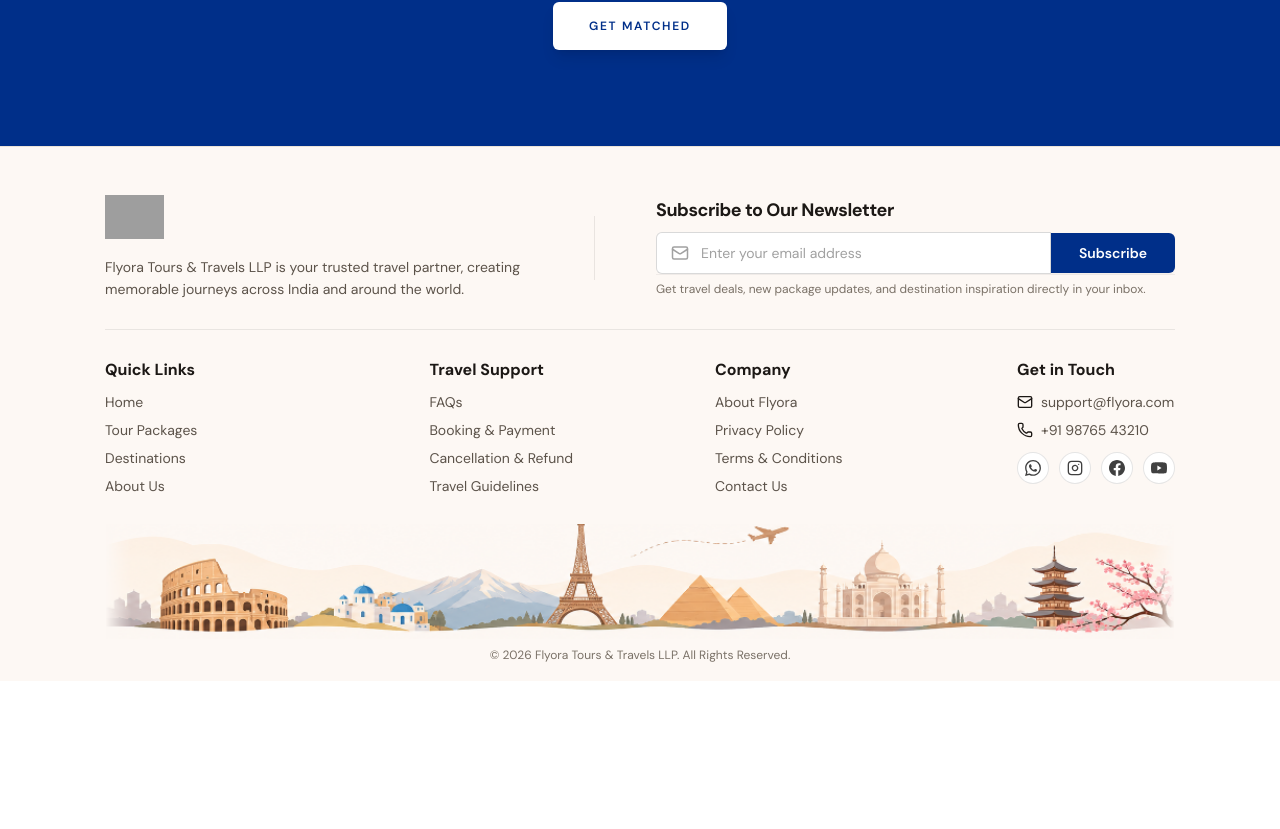
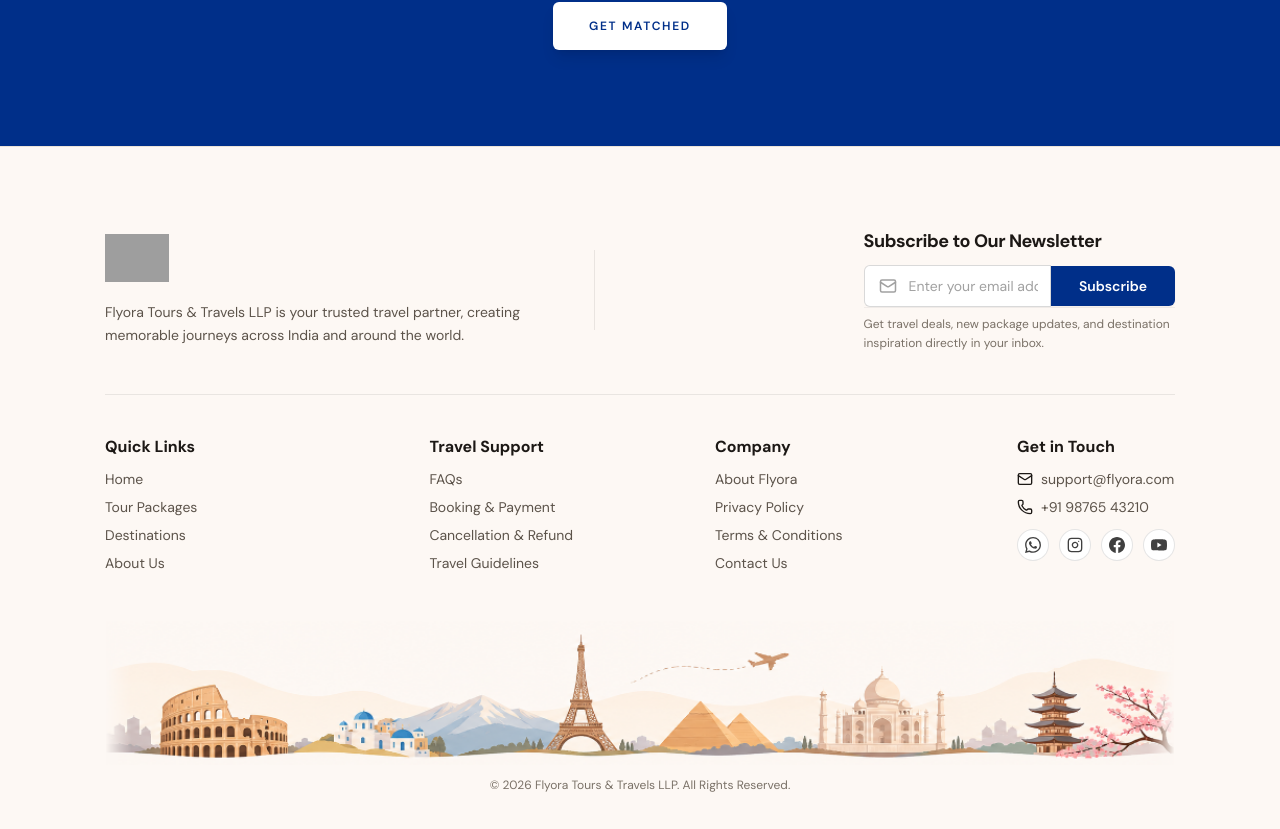
Before and after one commit to ckwebdevelopmentteam/flyora, a Next.js app in the folder apps/web/: page / in a window 1280 px wide. Shown: the part 5827-6656 px from the top of the page. Before the commit the page ends 6508 px from the top, so only its background shows below. Built offline with nearby package versions, Linux system fonts and the light colour scheme; grey boxes are pictures that could not be loaded.

Commit message:
style(footer): expand height by 10vh, restore full landmark illustration, and size newsletter to 60%

```diff
--- a/apps/web/src/components/layout/Footer.tsx
+++ b/apps/web/src/components/layout/Footer.tsx
@@ -76,7 +76,7 @@ export const Footer: React.FC<FooterProps> = ({ className = "" }) => {
 
   return (
     <footer
-      className={`relative z-10 w-full bg-[#FDF8F4] text-[#4A423B] border-t border-[#EBE3D8] pt-8 sm:pt-10 lg:pt-12 pb-3 overflow-hidden ${className}`}
+      className={`relative z-10 w-full bg-[#FDF8F4] text-[#4A423B] border-t border-[#EBE3D8] pt-12 sm:pt-16 lg:pt-20 pb-4 sm:pb-6 overflow-hidden ${className}`}
     >
       {/* Container aligned with Destinations section padding: px-6 sm:px-10 lg:px-[105px] */}
       <div className="w-full px-6 sm:px-10 lg:px-[105px]">
@@ -85,14 +85,14 @@ export const Footer: React.FC<FooterProps> = ({ className = "" }) => {
             =================================================================== */}
         <div className="grid grid-cols-1 lg:grid-cols-12 gap-6 lg:gap-8 items-center">
           {/* Brand Intro Column */}
-          <div className="lg:col-span-5 space-y-2.5">
+          <div className="lg:col-span-5 space-y-3">
             <Link href="/" className="inline-block group">
               <Image
                 src="/flyora-logo.png"
                 alt="Flyora Tours & Travels LLP"
                 width={190}
                 height={58}
-                className="h-9 sm:h-10 md:h-11 w-auto object-contain transition-opacity group-hover:opacity-90"
+                className="h-10 sm:h-11 md:h-12 w-auto object-contain transition-opacity group-hover:opacity-90"
                 priority={false}
               />
             </Link>
@@ -104,16 +104,17 @@ export const Footer: React.FC<FooterProps> = ({ className = "" }) => {
 
           {/* Vertical Divider (Desktop) */}
           <div className="hidden lg:flex lg:col-span-1 justify-center">
-            <div className="h-16 w-px bg-black/[0.08]" />
+            <div className="h-20 w-px bg-black/[0.08]" />
           </div>
 
-          {/* Newsletter Column */}
-          <div className="lg:col-span-6 space-y-2">
+          {/* Newsletter Column - 60% width on desktop aligned to the right edge */}
+          <div className="lg:col-span-6">
+            <div className="w-full lg:w-[60%] lg:ml-auto space-y-2.5">
               <h3 className="font-sans font-bold text-base sm:text-lg text-[#1C1815] tracking-tight">
                 Subscribe to Our Newsletter
               </h3>
 
-            <form onSubmit={handleSubscribe} className="space-y-1.5 w-full">
+              <form onSubmit={handleSubscribe} className="space-y-2 w-full">
                 <div className="flex flex-col sm:flex-row items-stretch sm:items-center w-full shadow-2xs">
                   <div className="relative flex-1 flex items-center bg-white rounded-md sm:rounded-r-none border border-black/15 focus-within:border-[#002f89] focus-within:ring-1 focus-within:ring-[#002f89] transition">
                     <Mail className="w-4.5 h-4.5 text-neutral-400 ml-3.5 shrink-0" />
@@ -148,9 +149,10 @@ export const Footer: React.FC<FooterProps> = ({ className = "" }) => {
               </form>
             </div>
           </div>
+        </div>
 
         {/* Divider Line */}
-        <hr className="border-t border-black/[0.08] my-6 sm:my-7" />
+        <hr className="border-t border-black/[0.08] my-8 sm:my-10" />
 
         {/* ===================================================================
             MIDDLE SECTION: 4 Column Directory with enhanced typography
@@ -351,20 +353,20 @@ export const Footer: React.FC<FooterProps> = ({ className = "" }) => {
       {/* ===================================================================
           BOTTOM SECTION: World Landmarks Illustration taking same padding
           =================================================================== */}
-      <div className="w-full px-6 sm:px-10 lg:px-[105px] mt-6 sm:mt-7 overflow-hidden flex justify-center">
+      <div className="w-full px-6 sm:px-10 lg:px-[105px] mt-8 sm:mt-12 overflow-hidden flex justify-center">
         <div className="w-full overflow-hidden flex justify-center">
           <Image
             src="/footer-landmarks.png"
             alt="World travel landmarks illustration"
             width={1024}
             height={138}
-            className="w-full h-[70px] sm:h-[90px] md:h-[105px] lg:h-[115px] object-cover object-bottom select-none pointer-events-none"
+            className="w-full h-auto object-cover object-bottom select-none pointer-events-none"
             priority={false}
           />
         </div>
       </div>
 
-      <div className="text-center pt-2 pb-1.5 px-6 sm:px-10 lg:px-[105px] text-xs text-[#7A7167]">
+      <div className="text-center pt-3 pb-2 sm:pb-3 px-6 sm:px-10 lg:px-[105px] text-xs text-[#7A7167]">
         <p>© 2026 Flyora Tours &amp; Travels LLP. All Rights Reserved.</p>
       </div>
     </footer>
```
Lines whose indentation alone changed are shown as unchanged.
